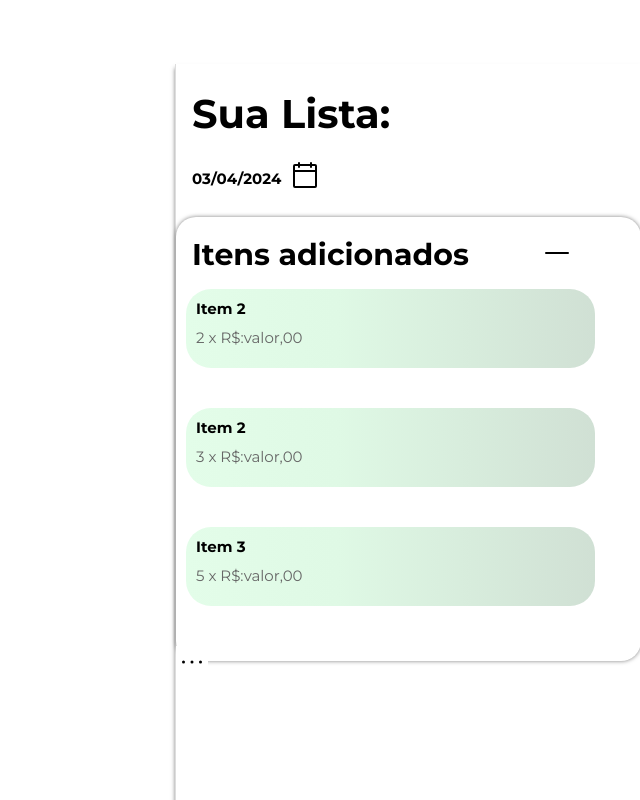
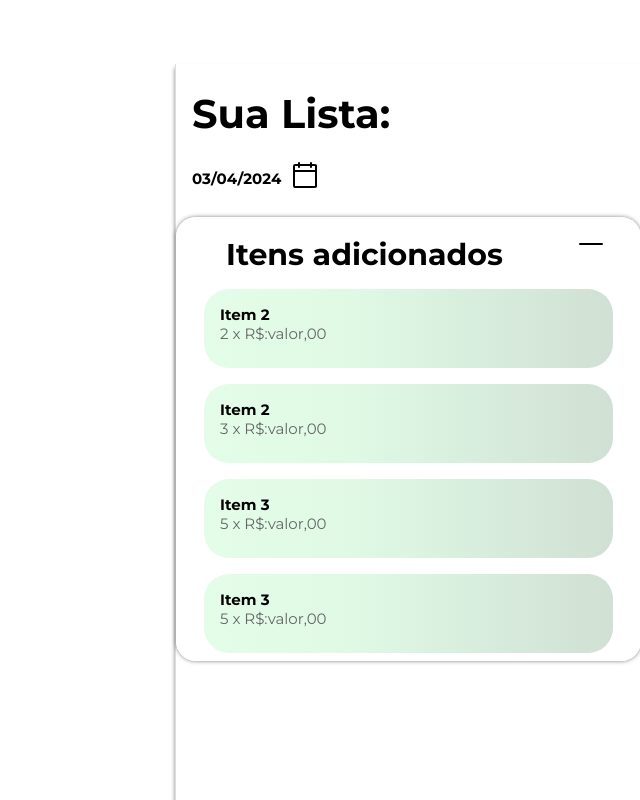
Before and after one commit to ckzpedro/mktg_web, a React (Vite) app: page / in a window 1280 px wide. Shown: the whole page, without its empty margins (640-1280 px from the left). Built offline with nearby package versions, Linux system fonts and the light colour scheme; the HTML template or start-up script is replaced by a standard one.

Commit message:
feat: ensure have scroll inside the card

```diff
--- a/src/components/AddedItens.tsx
+++ b/src/components/AddedItens.tsx
@@ -1,49 +1,72 @@
-import styles from './styles/AddedItens.module.css'
-import { Minus, Plus, DotsThree } from '@phosphor-icons/react';
-import { useState } from 'react';
-import CardList from './CardList';
+import styles from "./styles/AddedItens.module.css";
+import { Minus, Plus, DotsThree } from "@phosphor-icons/react";
+import { useState } from "react";
+import CardList from "./CardList";
 
 export default function AddedItens() {
   const [showItems, setShowItems] = useState(true);
 
-  const list =  [
+  const list = [
     {
-      title: 'Item 2',
-      quantity: '2',
-      image: '',
-      cost: 'R$:valor,00',
+      title: "Item 2",
+      quantity: "2",
+      image: "",
+      cost: "R$:valor,00",
     },
     {
-      title: 'Item 2',
-      quantity: '3',
-      image: '',
-      cost: 'R$:valor,00',
+      title: "Item 2",
+      quantity: "3",
+      image: "",
+      cost: "R$:valor,00",
     },
     {
-      title: 'Item 3',
-      quantity: '5',
-      image: '',
-      cost: 'R$:valor,00',
+      title: "Item 3",
+      quantity: "5",
+      image: "",
+      cost: "R$:valor,00",
+    },
+    {
+      title: "Item 3",
+      quantity: "5",
+      image: "",
+      cost: "R$:valor,00",
+    },
+    {
+      title: "Item 3",
+      quantity: "5",
+      image: "",
+      cost: "R$:valor,00",
     },
   ];
 
-
   return (
-      <div className={styles.itensbox}>
-        <h1 className={styles.itensbox_title}>
-          Itens adicionados
-          <button className={styles.button} onClick={() => setShowItems(!showItems)}>
-          {showItems ? <Minus size={32} /> : <Plus size={32}/>}
+    <div className={styles.itensbox}>
+      <div className={styles.itensbox_title_box}>
+        <h1 className={styles.itensbox_title}>Itens adicionados </h1>
+        <button
+            className={styles.button}
+            onClick={() => setShowItems(!showItems)}
+          >
+            {showItems ? <Minus size={32} /> : <Plus size={32} />}
           </button>
-        </h1>
-        {showItems && (
-          <ul className={styles.list}>
-           { list.map((item) =>
-               <CardList title={item.title} quantity={item.quantity} image={item.image} cost={item.cost}/>
-            )}
-          </ul>
-        )}
-        <button className={styles.morebutton}><DotsThree size={32}/></button>
       </div>
-  )
+      {showItems && (
+        <ul className={styles.list}>
+          {list.map((item) => (
+            <CardList
+              title={item.title}
+              quantity={item.quantity}
+              image={item.image}
+              cost={item.cost}
+            />
+          ))}
+        </ul>
+      )}
+      {!showItems && (
+        <button className={styles.morebutton}>
+          <DotsThree size={32} />
+        </button>
+      )}
+    </div>
+  );
 }
--- a/src/components/styles/AddedItens.module.css
+++ b/src/components/styles/AddedItens.module.css
@@ -3,8 +3,16 @@
     border-radius: 20px;
     position: fixed;
     width: 465px;
+    overflow: auto;
     height: 444px;
     box-shadow: 0px 0px 4px rgba(0, 0, 0, 0.5);;
+}
+
+
+.itensbox_title_box{
+    display: flex;
+    flex-direction: row;
+    justify-content: center;
 }
 
 .itensbox_title{
@@ -20,7 +28,22 @@
     cursor: pointer;
     margin-left: 72px;
     border: none;
+    transition-duration: 1s;
     background-color: white;
+}
+
+::-webkit-scrollbar{
+    width: 16px;
+}
+
+::-webkit-scrollbar-track{
+    box-shadow: inset 0 0 5px #D5D5D5;
+    border-radius: 20px;
+}
+
+::-webkit-scrollbar-thumb{
+    background-color: #90E6A3;
+    border-radius: 20px;
 }
 
 .morebutton{
@@ -34,6 +57,9 @@
 
 .list{
     margin-top: 16px;
+    display: flex;
+    flex-direction: column;
+    align-items: center;
 }
 
 .itemList{
--- a/src/components/styles/CardList.module.css
+++ b/src/components/styles/CardList.module.css
@@ -1,16 +1,14 @@
 .card {
-    margin: 10px;
     border-radius: 25px;
-    padding: 10px;
+    padding: 16px;
     background-image: linear-gradient(to right, #E3FDE9 0%, #DFF9E5 37%, #D0E0D4 100%);
     height: 79px;
     width: 409px;
-    margin-bottom: 40px;
+    margin-bottom: 16px;
 }
 
 .card_title {
     font-size: 15px;
-    margin-bottom: 10px;
     font-weight:bolder;
 }
 
```
